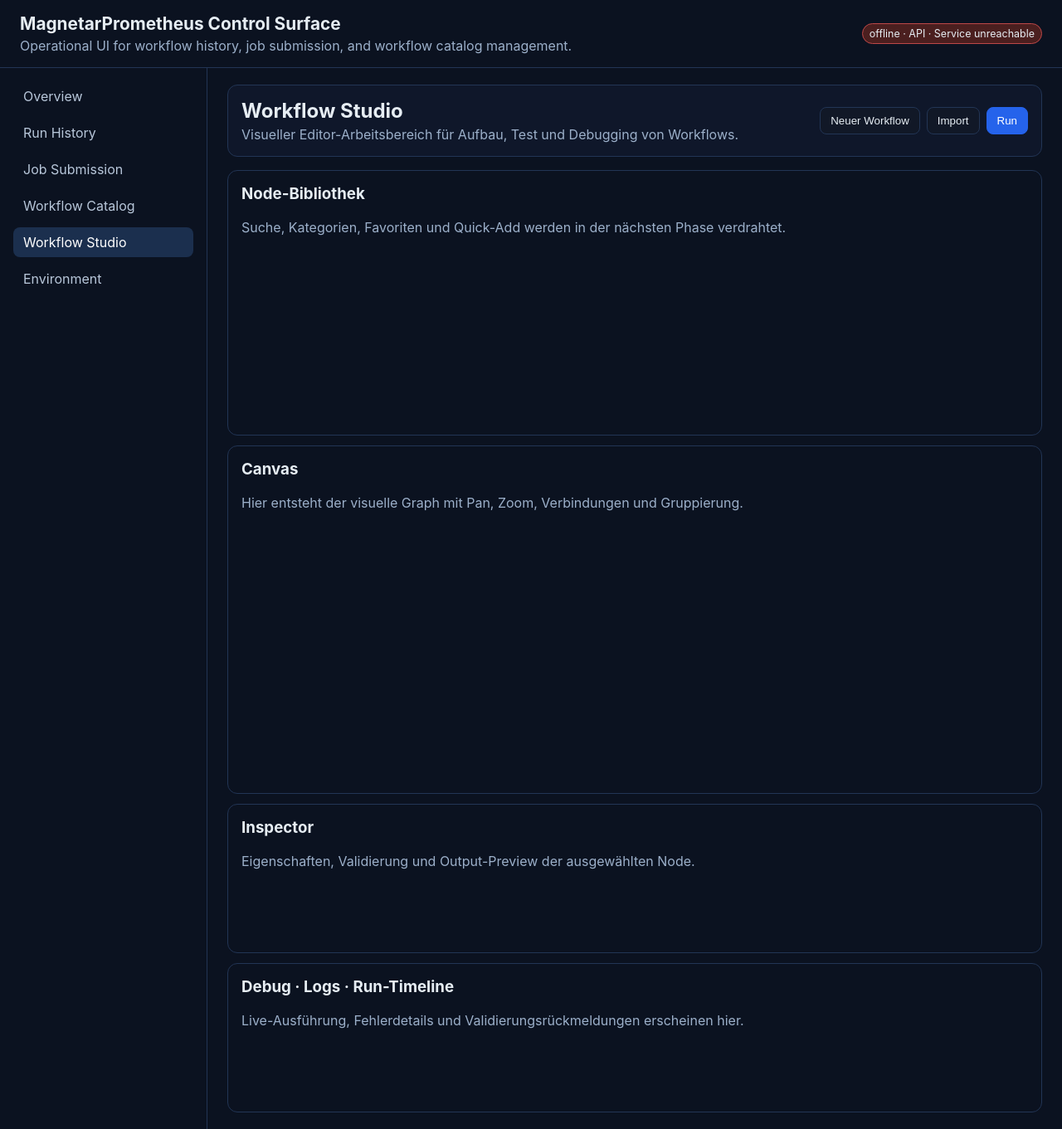
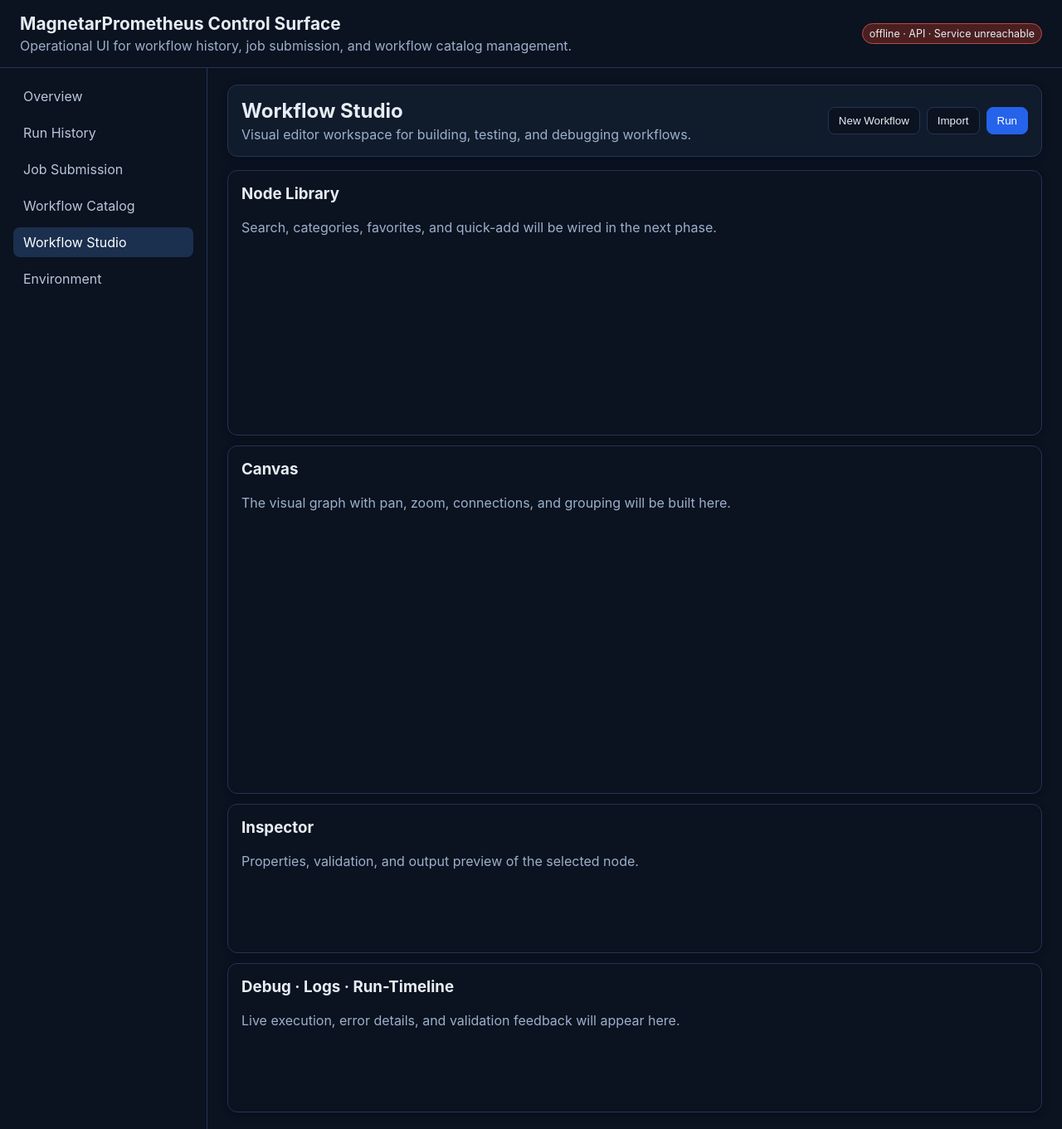
Before and after one commit to scherenhaenden/MagnetarPrometheus, an Angular app in the folder ui/: page /studio in a window 1280 px wide. Shown: the whole page at 83% size. Built offline with nearby package versions, Linux system fonts and the light colour scheme; no server answers.

Commit message:
fix(ui): align workflow studio copy and tokens

```diff
--- a/ui/src/app/features/workflow-studio/workflow-studio-page.component.css
+++ b/ui/src/app/features/workflow-studio/workflow-studio-page.component.css
@@ -16,7 +16,8 @@
   padding: var(--mp-space-4);
   border: 1px solid var(--mp-color-border);
   border-radius: var(--mp-radius-lg);
-  background: #0f172a;
+  background: var(--mp-color-surface-raised);
+  box-shadow: var(--mp-elevation-1);
 }
 
 .studio-toolbar h2 {
@@ -35,7 +36,7 @@
 
 .toolbar-actions button {
   border: 1px solid var(--mp-color-border);
-  background: #111827;
+  background: var(--mp-color-surface);
   color: var(--mp-color-text-primary);
   border-radius: var(--mp-radius-md);
   padding: var(--mp-space-2) var(--mp-space-3);
@@ -43,9 +44,9 @@
 }
 
 .toolbar-actions button.primary {
-  background: #2563eb;
-  border-color: #2563eb;
-  color: #fff;
+  background: var(--mp-color-accent);
+  border-color: var(--mp-color-accent);
+  color: var(--mp-color-accent-contrast);
 }
 
 .studio-grid {
@@ -62,8 +63,9 @@
   border: 1px solid var(--mp-color-border);
   border-radius: var(--mp-radius-lg);
   padding: var(--mp-space-4);
-  background: #0b1220;
+  background: var(--mp-color-surface);
   min-height: 180px;
+  box-shadow: var(--mp-elevation-1);
 }
 
 .panel h3 {
--- a/ui/src/app/features/workflow-studio/workflow-studio-page.component.html
+++ b/ui/src/app/features/workflow-studio/workflow-studio-page.component.html
@@ -2,34 +2,34 @@
   <header class="studio-toolbar">
     <div>
       <h2>Workflow Studio</h2>
-      <p>Visueller Editor-Arbeitsbereich für Aufbau, Test und Debugging von Workflows.</p>
+      <p>Visual editor workspace for building, testing, and debugging workflows.</p>
     </div>
     <div class="toolbar-actions">
-      <button type="button">Neuer Workflow</button>
+      <button type="button">New Workflow</button>
       <button type="button">Import</button>
       <button type="button" class="primary">Run</button>
     </div>
   </header>
 
   <div class="studio-grid">
-    <aside class="panel library" aria-label="Node-Bibliothek">
-      <h3>Node-Bibliothek</h3>
-      <p>Suche, Kategorien, Favoriten und Quick-Add werden in der nächsten Phase verdrahtet.</p>
+    <aside class="panel library" aria-label="Node Library">
+      <h3>Node Library</h3>
+      <p>Search, categories, favorites, and quick-add will be wired in the next phase.</p>
     </aside>
 
-    <section class="panel canvas" aria-label="Workflow-Canvas">
+    <section class="panel canvas" aria-label="Workflow Canvas">
       <h3>Canvas</h3>
-      <p>Hier entsteht der visuelle Graph mit Pan, Zoom, Verbindungen und Gruppierung.</p>
+      <p>The visual graph with pan, zoom, connections, and grouping will be built here.</p>
     </section>
 
-    <aside class="panel inspector" aria-label="Eigenschaften">
+    <aside class="panel inspector" aria-label="Properties">
       <h3>Inspector</h3>
-      <p>Eigenschaften, Validierung und Output-Preview der ausgewählten Node.</p>
+      <p>Properties, validation, and output preview of the selected node.</p>
     </aside>
 
-    <section class="panel diagnostics" aria-label="Debug und Run-Daten">
+    <section class="panel diagnostics" aria-label="Debug and Run Data">
       <h3>Debug · Logs · Run-Timeline</h3>
-      <p>Live-Ausführung, Fehlerdetails und Validierungsrückmeldungen erscheinen hier.</p>
+      <p>Live execution, error details, and validation feedback will appear here.</p>
     </section>
   </div>
 </section>
--- a/ui/src/styles.css
+++ b/ui/src/styles.css
@@ -4,6 +4,8 @@
   --mp-color-surface: #0b1220;
   --mp-color-surface-raised: #101b2c;
   --mp-color-border: #223555;
+  --mp-color-accent: #2563eb;
+  --mp-color-accent-contrast: #ffffff;
   --mp-color-text-primary: #e6edf3;
   --mp-color-text-secondary: #b8c7da;
   --mp-color-text-muted: #9cb0ca;
```
Also changed, not shown: 1 other file (tests, documents, lock files or other folders).
